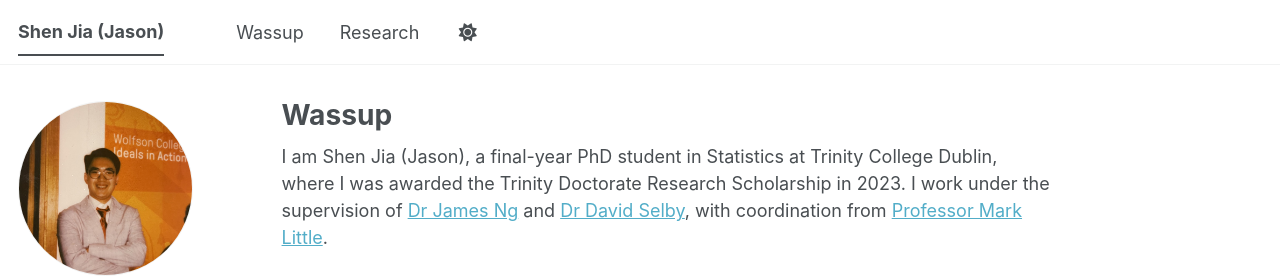
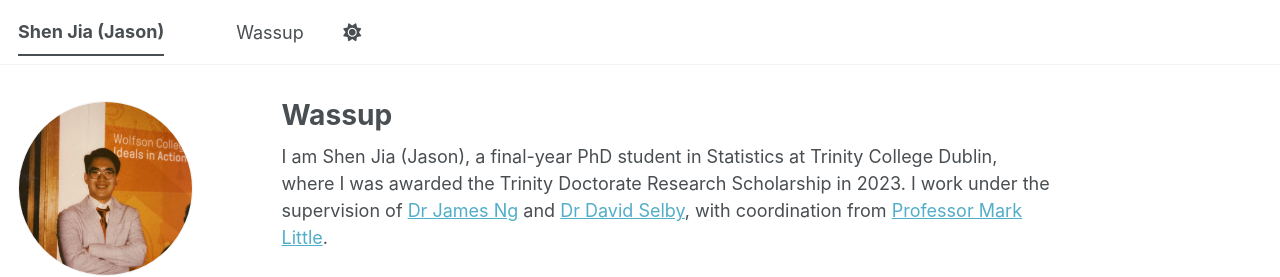
Before and after one commit to sj-631/sj-631.github.io, a Jekyll site: the page built from _pages/about.md, in a window 1280 px wide. Shown: the top 277 px of the page. Built offline with Jekyll 4.4.1, drawn with Linux system fonts in a browser that asks for light colours; a script bundle is joined from its source files by our own code; a style sheet for code colours, icons or effects is not loaded.

Commit message:
Remove redundant Research navigation link

```diff
--- a/_data/navigation.yml
+++ b/_data/navigation.yml
@@ -1,5 +1,3 @@
 main:
   - title: "Wassup"
     url: /
-  - title: "Research"
-    url: "/#research"
```
